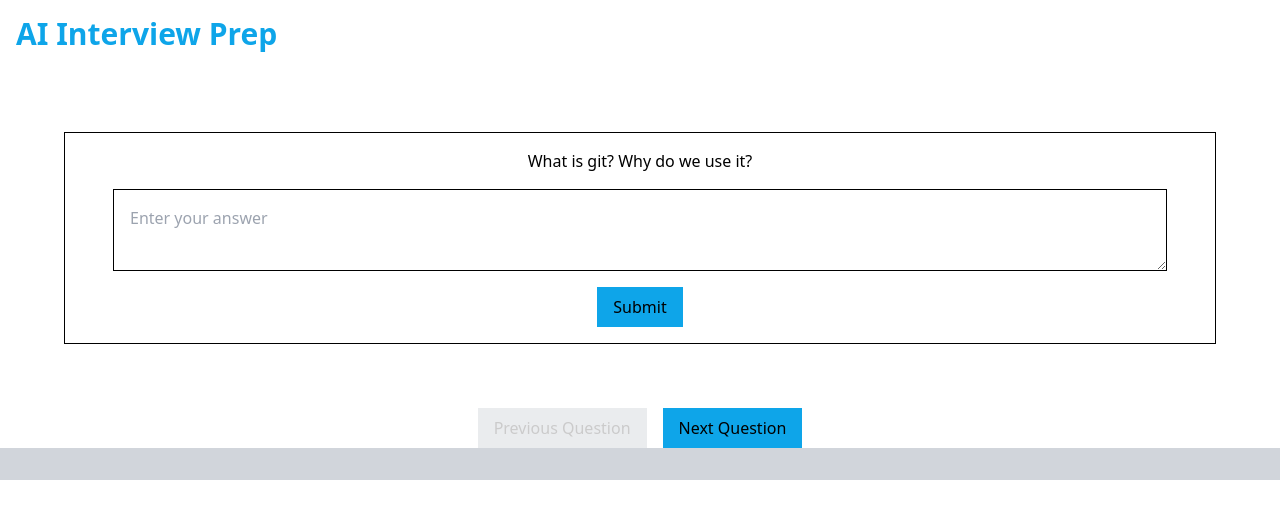
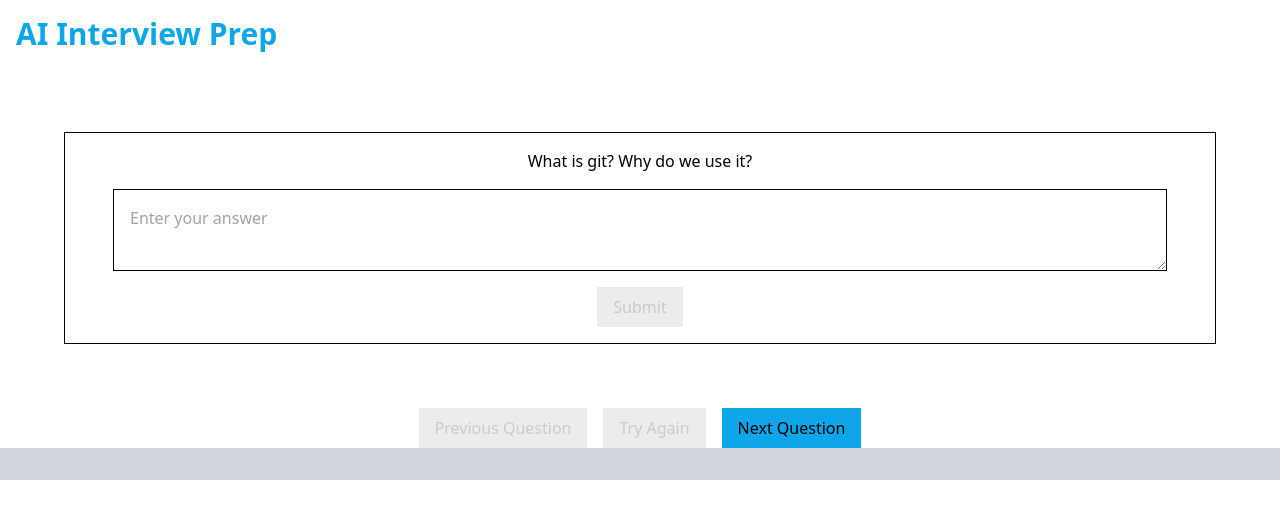
Before and after one commit to KVinyl/ai-interview-prep, a Vue app: page / in a window 1280 px wide. Shown: the top 518 px of the page. Built offline with nearby package versions, Linux system fonts and the light colour scheme.

Commit message:
Add RectangleButton

```diff
--- a/src/components/InterviewPrep.vue
+++ b/src/components/InterviewPrep.vue
@@ -6,18 +6,14 @@
           <p>{{ currentQuestion }}</p>
           <textarea v-model="answer" class="w-full border border-black p-4" placeholder="Enter your answer"
             :disabled="!isUnanswered"></textarea>
-          <button v-show="isUnanswered" class="bg-sky-500 px-4 py-2" @click="submitAnswer(currentQuestion, answer)"
-            :disabled="isAnswerEmpty">Submit</button>
+          <RectangleButton v-show="isUnanswered" text="Submit" :disabled="isAnswerEmpty"
+            @click="submitAnswer(currentQuestion, answer)" />
         </div>
       </div>
       <div class="flex flex-row justify-center space-x-4 ">
-        <button v-show="!isGrading" :class="{
-          'bg-sky-500': !isPrevButtonDisabled,
-          'bg-gray-400 opacity-20 cursor-not-allowed': isPrevButtonDisabled,
-          'px-4 py-2': true
-        }" :disabled="isPrevButtonDisabled" @click="previousQuestion">Previous Question</button>
-        <button v-show="isGraded" class="bg-sky-500 px-4 py-2" @click="resetQuestion">Try Again</button>
-        <button v-show="!isGrading" class="bg-sky-500 px-4 py-2" @click="nextQuestion">Next Question</button>
+        <RectangleButton text="Previous Question" :disabled="isPrevButtonDisabled" @click="previousQuestion" />
+        <RectangleButton text="Try Again" :disabled="!isGraded" @click="resetQuestion" />
+        <RectangleButton text="Next Question" :disabled="isGrading" @click="nextQuestion" />
       </div>
       <div class="bg-gray-300 flex px-12 py-4 ">
         <p>{{ feedback }}</p>
@@ -27,7 +23,7 @@
     <div v-else-if="hasQuestions">
       <div class="border border-black m-16 flex flex-col items-center space-y-4 px-12 py-4">
         <h2>End of study session</h2>
-        <button class="bg-sky-500 px-4 py-2" @click="restartSession">Restart Session</button>
+        <RectangleButton text="Restart Session" @click="restartSession" />
       </div>
     </div>
 
@@ -41,6 +37,8 @@
 
 <script setup lang="ts">
 import { ref, computed } from 'vue'
+
+import RectangleButton from './RectangleButton.vue'
 
 import type OpenAIApiResponse from '../interfaces/OpenAIApiResponse'
 import type OpenAIApiError from '../interfaces/OpenAIApiError'
@@ -108,5 +106,3 @@ function submitAnswer(question: string, answer: string) {
     .finally(() => status.value = QuestionStatus.Graded)
 }
 </script>
-
-<style scoped></style>
--- /dev/null
+++ b/src/components/RectangleButton.vue
@@ -0,0 +1,23 @@
+<template>
+  <button :class="buttonClasses" :disabled="disabled" @click="emit('click')">{{ text }}</button>
+</template>
+
+<script setup lang="ts">
+import { computed } from 'vue'
+
+const props = withDefaults(defineProps<{ text?: string, color?: string, disabled?: boolean }>(), {
+  text: "", color: "bg-sky-500", disabled: false
+})
+
+const emit = defineEmits(['click'])
+
+const buttonClasses = computed(() => {
+  const baseClasses = "px-4 py-2"
+  if (props.disabled) {
+    const disabledClasses = "bg-gray-400 opacity-20 cursor-not-allowed"
+    return `${baseClasses} ${disabledClasses}`
+  } else {
+    return `${baseClasses} ${props.color}`
+  }
+})
+</script>
```
